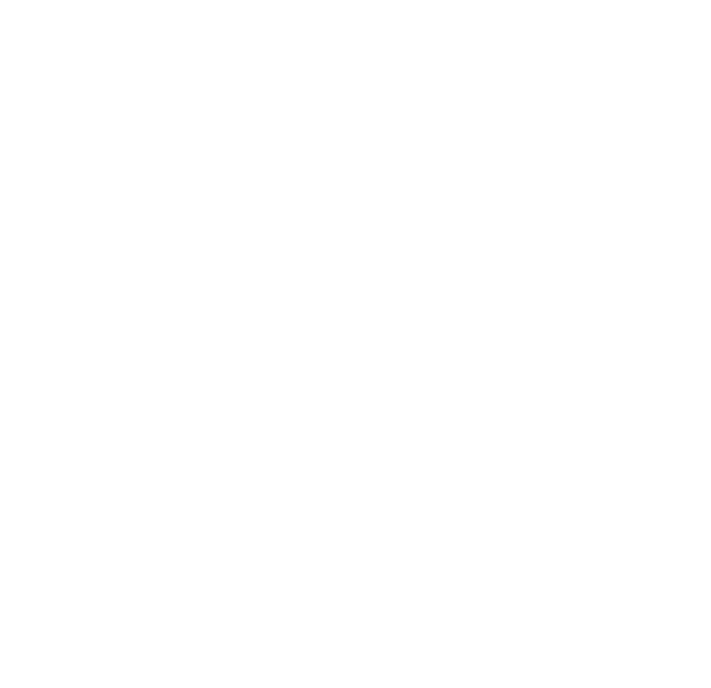
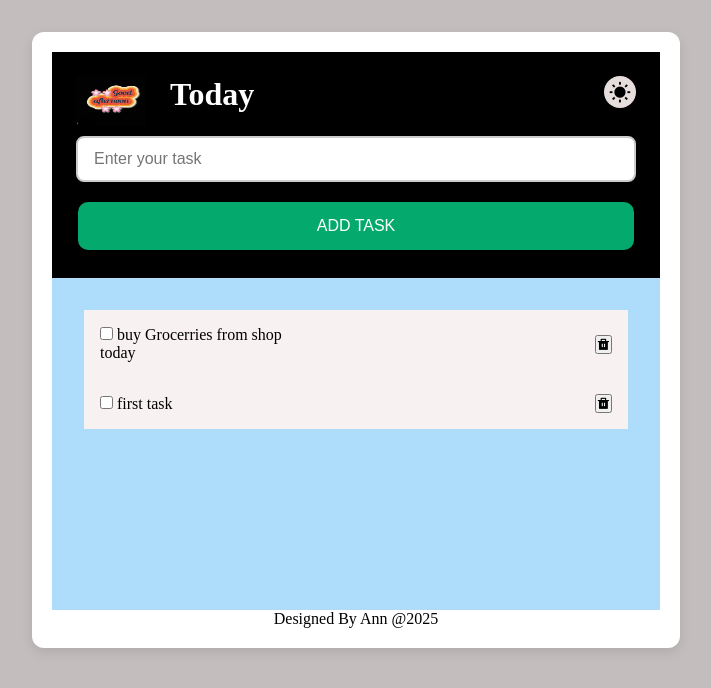
Before and after one commit to annmarytom/todo-list, a website: page src/index.html in a window 1280 px wide. Shown: the whole page, without its empty margins (284-995 px from the left). Drawn offline with nearby package versions, Linux system fonts and the light colour scheme.

Commit message:
basic html and css added,theme button also added theme button

```diff
--- a/src/index.html
+++ b/src/index.html
@@ -1,14 +1,68 @@
 <!DOCTYPE html>
 <html>
+
 <head>
     <meta charset='utf-8'>
     <meta http-equiv='X-UA-Compatible' content='IE=edge'>
     <title>Todo List</title>
     <meta name='viewport' content='width=device-width, initial-scale=1'>
     <link rel='stylesheet' type='text/css' media='screen' href='sass/style.css'>
+    <link href="https://cdn.jsdelivr.net/npm/remixicon@4.5.0/fonts/remixicon.css" rel="stylesheet" />
+
+</head>
+
+<body class="darkmode">
+    <div class="todo-wrapper">
+        <header>
+            <div class="container1">
+                <div class="upper-div">
+                    <div class="current-status">
+                        <img src="/public/assets/images/good afternoon.jpg" width="70" height="50">
+                        <h1>Today</h1>
+                    </div>
+                    <div class="calc-display-controls">
+                        <button id="toggle-btn" class="theme-btn">
+                            <i class="ri-moon-fill"></i>
+                            <i class="ri-sun-fill"></i>
+                        </button>
+                    </div>
+                </div>
+                <form action="" id="todo-list">
+                    <input type="text" placeholder="Enter your task" class="input-field">
+                    <button class="add-task-btn">ADD TASK</button>
+                </form>
+            </div>
+
+        </header>
+
+        <section>
+            <div class="main-content">
+                <ul class="todos">
+                    <li>
+
+                        <div>
+                            <input type="checkbox" name="tasks" id="task1">
+                            <span>buy Grocerries from shop today</span>
+                        </div>
+                        <button><i class="ri-delete-bin-fill"></i></button>
+                    </li>
+                </ul>
+                <ul class="todos">
+                    <li>
+                        <div>
+                            <input type="checkbox" name="tasks" id="task1">
+                            <span>first task</span>
+                        </div>
+                        <button><i class="ri-delete-bin-fill"></i></button>
+                    </li>
+                </ul>
+            </div>
+        </section>
+        <footer>
+            <p>Designed By Ann @2025</p>
+        </footer>
+    </div>
     <script src='javascript/main.js'></script>
-</head>
-<body>
+</body>
 
-</body>
 </html>
--- a/src/javascript/main.js
+++ b/src/javascript/main.js
@@ -0,0 +1,16 @@
+const themeButton = document.getElementById("toggle-btn");
+themeButton.addEventListener('click', () => {
+    darkmodeStatus = localStorage.getItem('darkmodeStatus');
+    darkmodeStatus !== "active" ? enableDarkMode() : disableDarkMode();
+
+})
+
+const disableDarkMode = () => {
+    document.body.classList.remove('darkmode');
+    localStorage.setItem('darkmodeStatus', null);
+}
+
+const enableDarkMode = () => {
+    document.body.classList.add('darkmode');
+    localStorage.setItem('darkmodeStatus', 'active');
+}
--- /dev/null
+++ b/src/sass/partials/colors.scss
@@ -0,0 +1,9 @@
+
+$body-bg-color:#c4bdbd;
+$todo-wrapper-bg-color:white;
+$section-bg-color:rgb(174, 221, 251);
+
+$primary: #11998e;
+$secondary: #38ef7d;
+$white: #9f4747;
+$gray: #9b9b9b;
--- a/src/sass/style.scss
+++ b/src/sass/style.scss
@@ -0,0 +1,176 @@
+@import "./partials/colors.scss";
+
+
+:root {
+    --color: #1e3d59;
+    --header_bg-color: white;
+    --theme-btn-bg: rgb(230, 221, 221);
+    --today-heading-color:black;
+}
+
+.darkmode {
+    --color: #e1ded7;
+    --header_bg-color: black;
+    --theme-btn-bg: rgb(230, 221, 221);
+    --today-heading-color:white;
+}
+
+* {
+
+    margin: 0;
+    padding: 0;
+}
+
+body {
+    margin: 2rem;
+    display: flex;
+    justify-content: center;
+    align-items: center;
+    background-color: $body-bg-color;
+}
+
+
+.todo-wrapper {
+    margin: auto;
+    width: 50%;
+    padding: 20px;
+    background: $todo-wrapper-bg-color;
+    border-radius: 12px;
+    box-shadow: 0 4px 12px rgba(0, 0, 0, 0.1);
+}
+
+header {
+    background-color: var(--header_bg-color);
+    padding: 1rem;
+}
+
+.container1 {
+    height: auto;
+    padding: 0.5rem;
+    display: flex;
+    flex-direction: column;
+    gap: 10px;
+}
+
+.upper-div {
+    display: flex;
+    flex-direction: row;
+    justify-content: space-between;
+}
+
+.current-status {
+    display: flex;
+    flex-direction: row;
+    gap: 1.5rem;
+}
+
+.calc-display-controls .theme-btn {
+    border: none;
+    border-radius: 20px;
+    background-color: var(--theme-btn-bg);
+    align-items: center;
+    justify-content: center;
+    cursor: pointer;
+    display: flex;
+    width: 2rem;
+    height: 2rem;
+    font-size: 1.4rem;
+}
+
+.calc-display-controls .theme-btn:hover {
+    filter: brightness(90%);
+}
+
+.calc-display-controls .theme-btn i:last-child {
+    display: none;
+}
+
+.darkmode .calc-display-controls .theme-btn i:first-child {
+    display: none;
+}
+
+.darkmode .calc-display-controls .theme-btn i:last-child {
+    display: block;
+}
+
+
+h1 {
+    color: var(--today-heading-color);
+}
+
+.container1 form {
+    display: flex;
+    flex-direction: column;
+    gap: 1rem;
+}
+.input-field {
+    width: auto;
+    padding: 12px 16px;
+    font-size: 16px;
+    border: 2px solid #ccc;
+    border-radius: 8px;
+    outline: none;
+    transition: border-color 0.3s, box-shadow 0.3s;
+  }
+
+  .input-field:focus {
+    border-color: #007bff;
+    box-shadow: 0 0 5px rgba(0, 123, 255, 0.4);
+  }
+
+
+
+
+.add-task-btn {
+    background-color: #04AA6D;
+    border: 1px;
+    border-radius: 10px;
+    color: white;
+    padding: 15px 32px;
+    text-align: center;
+    text-decoration: none;
+    display: inline-block;
+    font-size: 16px;
+    margin: 4px 2px;
+    cursor: pointer;
+    transition-duration: 0.4s;
+}
+
+.add-task-btn:hover {
+    box-shadow: 0 12px 16px 0 rgba(208, 204, 204, 0.24), 0 17px 50px 0 rgba(223, 213, 213, 0.19);
+}
+
+section {
+    min-height: 300px;
+    height: auto;
+    padding: 1rem;
+    background-color: $section-bg-color;
+}
+
+section .main-content {
+    padding: 1rem;
+}
+
+section .main-content ul li {
+    list-style: none;
+    width: auto;
+    height: auto;
+    padding: 1rem;
+    display: flex;
+    justify-content: center;
+    align-items: center;
+    flex-direction: row;
+    gap: 300px;
+
+    background-color: rgb(248, 241, 241);
+}
+
+section .main-content ul li div {
+    width: 40%;
+}
+
+footer p {
+    display: flex;
+    justify-content: center;
+    align-items: center;
+}
```
Also changed, not shown: src/sass/partials/colors.css (added), src/sass/style.css, 2 other files.
